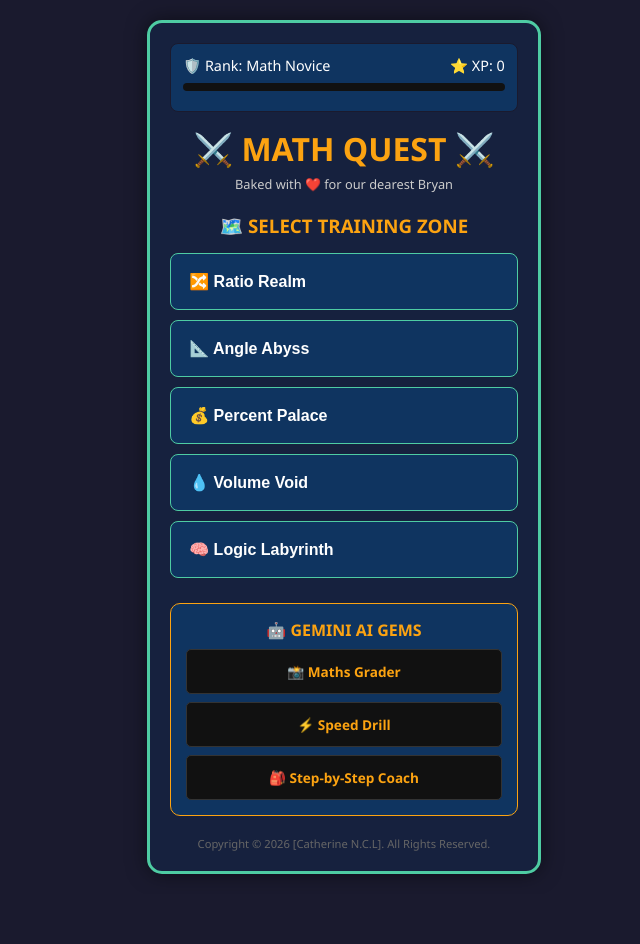
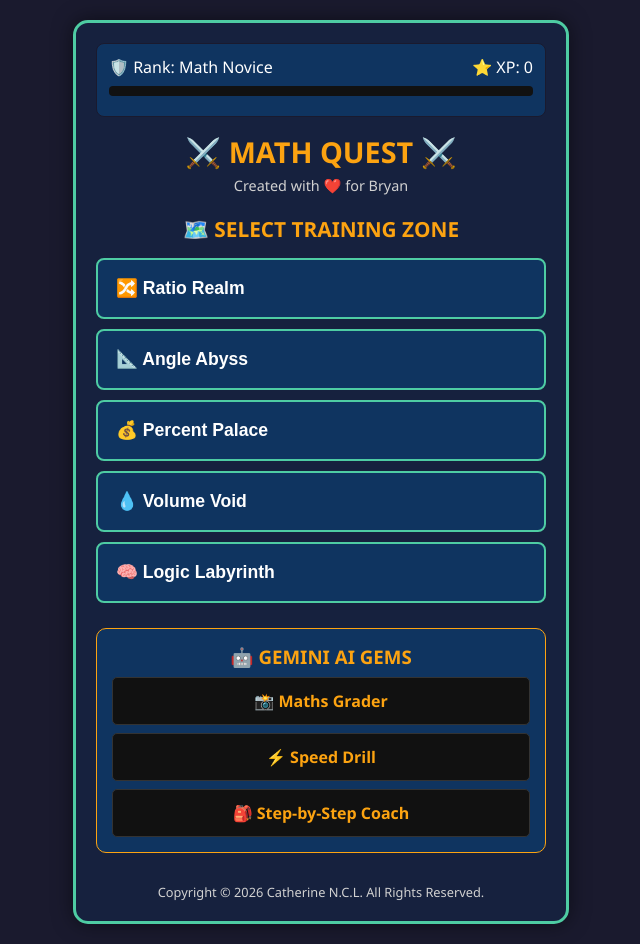
Before and after one commit to catherine-2026/MathQuestBryan, a plain HTML site: page index.html in a window 1280 px wide. Shown: the whole page, without its empty margins (319-959 px from the left). Before the commit the page ends 894 px from the top, so only its background shows below. Drawn offline with Linux system fonts and the light colour scheme.

Commit message:
Update index.html

```diff
--- a/index.html
+++ b/index.html
@@ -3,45 +3,80 @@
 <head>
     <meta charset="UTF-8">
     <meta name="viewport" content="width=device-width, initial-scale=1.0">
-
     <meta name="description" content="Maths Quest: An interactive adventure for Bryan to master ratios, geometry, and logic.">
-
     <title>Maths Quest App</title>
 
     <link rel="manifest" href="manifest.json">
+    <meta name="theme-color" content="#1a1a2e">
+
     <script>
       if ('serviceWorker' in navigator) {
-        navigator.serviceWorker.register('sw.js');
+        window.addEventListener('load', () => {
+          navigator.serviceWorker.register('sw.js');
+        });
       }
     </script>
-</head>
 
     <style>
-      :root { --bg: #1a1a2e; --panel: #16213e; --accent: #4ecca3; --danger: #e94560; --gold: #fca311; }
-      body { background: var(--bg); color: white; font-family: 'Segoe UI', sans-serif; display: flex; justify-content: center; padding: 20px; margin: 0; }
-      #app { width: 100%; max-width: 450px; background: var(--panel); border: 3px solid var(--accent); border-radius: 15px; padding: 20px; box-shadow: 0 0 20px rgba(0,0,0,0.5); }
+      :root {
+        --bg: #1a1a2e;
+        --panel: #16213e;
+        --accent: #4ecca3; /* High contrast green */
+        --danger: #ff5e78; /* Brighter for better contrast */
+        --gold: #fca311;
+        --text-main: #ffffff;
+        --text-dim: #d1d1d1; /* Lightened for accessibility */
+      }
+
+      body {
+        background: var(--bg);
+        color: var(--text-main);
+        font-family: 'Segoe UI', system-ui, sans-serif;
+        display: flex;
+        justify-content: center;
+        padding: 20px;
+        margin: 0;
+      }
+
+      #app {
+        width: 100%;
+        max-width: 450px;
+        background: var(--panel);
+        border: 3px solid var(--accent);
+        border-radius: 15px;
+        padding: 20px;
+        box-shadow: 0 0 20px rgba(0,0,0,0.5);
+      }
+
       .status-bar { background: #0f3460; padding: 12px; border-radius: 8px; margin-bottom: 15px; border: 1px solid #1a1a2e; }
-      .xp-bar-container { height: 8px; background: #111; border-radius: 4px; margin: 8px 0; overflow: hidden; }
+      .xp-bar-container { height: 100%; width: 100%; background: #111; border-radius: 4px; margin: 8px 0; overflow: hidden; height: 10px; }
       #xp-fill { height: 100%; width: 0%; background: var(--accent); transition: 0.4s; }
+
       .map-grid { display: grid; gap: 10px; margin-top: 15px; }
-      .quest-btn { background: #0f3460; border: 1px solid var(--accent); color: white; padding: 18px; border-radius: 8px; cursor: pointer; text-align: left; font-weight: bold; font-size: 1rem; }
+      .quest-btn { background: #0f3460; border: 2px solid var(--accent); color: white; padding: 18px; border-radius: 8px; cursor: pointer; text-align: left; font-weight: bold; font-size: 1.1rem; }
       .quest-btn:hover { background: var(--accent); color: #111; }
-      .scroll-section { background: #eee; color: #333; padding: 12px; border-radius: 5px; margin: 15px 0; border-left: 8px solid var(--gold); line-height: 1.4; }
+
+      .scroll-section { background: #ffffff; color: #1a1a2e; padding: 15px; border-radius: 5px; margin: 15px 0; border-left: 8px solid var(--gold); line-height: 1.5; }
       .boss-area { border: 2px dashed var(--danger); padding: 15px; text-align: center; border-radius: 10px; }
-      input { padding: 12px; width: 80%; border-radius: 5px; border: none; font-size: 1rem; margin-bottom: 10px; text-align: center; }
-      .attack-btn { background: var(--danger); color: white; padding: 12px 20px; border: none; border-radius: 5px; cursor: pointer; font-weight: bold; width: 100%; font-size: 1.1rem; }
-      .back-btn { background: transparent; border: 1px solid #777; color: #ccc; cursor: pointer; margin-bottom: 15px; padding: 8px 12px; border-radius: 4px; }
+
+      input { padding: 12px; width: 80%; border-radius: 5px; border: 2px solid #ccc; font-size: 1.2rem; margin-bottom: 10px; text-align: center; color: #000; }
+
+      .attack-btn { background: var(--danger); color: white; padding: 15px; border: none; border-radius: 8px; cursor: pointer; font-weight: bold; width: 100%; font-size: 1.2rem; }
+      .back-btn { background: transparent; border: 1px solid var(--text-dim); color: var(--text-dim); cursor: pointer; margin-bottom: 15px; padding: 8px 12px; border-radius: 4px; }
+
       .hidden { display: none !important; }
+
       .gem-box { margin-top: 25px; background: #0f3460; padding: 15px; border-radius: 10px; border: 1px solid var(--gold); text-align: center; }
-      .gem-link { display: block; background: #111; color: var(--gold); padding: 12px; margin-top: 8px; border-radius: 5px; text-decoration: none; font-size: 0.85rem; border: 1px solid #333; font-weight: bold; }
-      .footer { margin-top: 20px; text-align: center; font-size: 0.7rem; color: #666; }
+      .gem-link { display: block; background: #111; color: var(--gold); padding: 12px; margin-top: 8px; border-radius: 5px; text-decoration: none; font-size: 1rem; border: 1px solid #333; font-weight: bold; }
+
+      /* Accessibility Fix: Footer color brightened */
+      .footer { margin-top: 30px; text-align: center; font-size: 0.8rem; color: var(--text-dim); }
     </style>
 </head>
 <body>
-<main> <div id="app">
 
-  <div class="status-bar">
-    <div style="display:flex; justify-content:space-between; font-size: 0.9rem;">
+<main id="app"> <div class="status-bar">
+    <div style="display:flex; justify-content:space-between; font-size: 1rem;">
       <span>🛡️ Rank: <span id="rank-name">Math Novice</span></span>
       <span>⭐ XP: <span id="xp-count">0</span></span>
     </div>
@@ -49,13 +84,12 @@
   </div>
 
   <header style="text-align:center">
-    <h1 style="margin: 0; color: var(--gold);">⚔️ MATH QUEST ⚔️</h1>
-    <p style="font-size:0.8rem; color:#ccc; margin: 5px 0 20px 0;">Baked with ❤️ for our dearest Bryan</p>
+    <h1 style="margin: 0; color: var(--gold); font-size: 1.8rem;">⚔️ MATH QUEST ⚔️</h1>
+    <p style="font-size:0.9rem; color:var(--text-dim); margin: 5px 0 20px 0;">Created with ❤️ for Bryan</p>
   </header>
 
   <div id="map-view">
-    <h3 style="color: var(--gold); text-align:center; margin: 0;">🗺️ SELECT TRAINING ZONE</h3>
-    <div class="map-grid">
+    <h2 style="color: var(--gold); text-align:center; margin: 0; font-size: 1.3rem;">🗺️ SELECT TRAINING ZONE</h2> <div class="map-grid">
       <button class="quest-btn" onclick="startTraining('ratios')">🔀 Ratio Realm</button>
       <button class="quest-btn" onclick="startTraining('geometry')">📐 Angle Abyss</button>
       <button class="quest-btn" onclick="startTraining('percentage')">💰 Percent Palace</button>
@@ -69,28 +103,27 @@
     <h2 id="q-title" style="color: var(--accent); margin: 0;"></h2>
     <div class="scroll-section">
       <p id="q-strategy" style="font-weight: bold; margin: 0;"></p>
-      <p id="q-tip" style="font-size: 0.85rem; margin: 8px 0 0 0; color: #555;"></p>
+      <p id="q-tip" style="font-size: 1rem; margin: 8px 0 0 0; color: #333;"></p>
     </div>
     <div class="boss-area">
-      <div class="boss-icon">👾 Boss</div>
-      <p id="q-text" style="font-size: 1.1rem; margin-bottom: 15px;"></p>
-      <input type="number" id="user-input" placeholder="Enter number...">
+      <div class="boss-icon" style="font-size: 2rem; margin-bottom: 10px;">👾</div>
+      <p id="q-text" style="font-size: 1.2rem; margin-bottom: 15px; font-weight: 600;"></p>
+      <input type="number" id="user-input" placeholder="Enter number..." aria-label="Your Answer">
       <button class="attack-btn" onclick="doAttack()">ATTACK! ⚔️</button>
-      <p id="q-feedback" style="margin-top: 15px; font-weight: bold;"></p>
+      <p id="q-feedback" style="margin-top: 15px; font-weight: bold; font-size: 1.1rem;"></p>
     </div>
   </div>
 
-  <div class="gem-box">
-    <h4 style="margin:0; color:var(--gold)">🤖 GEMINI AI GEMS</h4>
+  <section class="gem-box"> <h3 style="margin:0; color:var(--gold)">🤖 GEMINI AI GEMS</h3>
     <a class="gem-link" href="https://gemini.google.com/gem/14PMn2hzOV7c6aFUwviTmGkAlypz757uG" target="_blank">📸 Maths Grader</a>
     <a class="gem-link" href="https://gemini.google.com/gem/1kl4CP0hBA3ANwk2TPv0IFouJRUH9sC-m" target="_blank">⚡ Speed Drill</a>
     <a class="gem-link" href="https://gemini.google.com/gem/1NtyzKWt_6ETZJyhw41vUDD_X5X-P0jDJ" target="_blank">🎒 Step-by-Step Coach</a>
-  </div>
+  </section>
 
-  <div class="footer">
-    Copyright © 2026 [Catherine N.C.L]. All Rights Reserved.
-  </div>
-</div>
+  <footer class="footer">
+    Copyright © 2026 Catherine N.C.L. All Rights Reserved.
+  </footer>
+</main>
 
 <script>
   const data = {
@@ -114,6 +147,8 @@
     document.getElementById('q-text').innerText = currentTopic.q;
     document.getElementById('q-feedback').innerText = "";
     document.getElementById('user-input').value = "";
+
+    setTimeout(() => { document.getElementById('user-input').focus(); }, 100);
   }
 
   function goHome() {
@@ -132,10 +167,9 @@
       if (xp >= 60) document.getElementById('rank-name').innerText = "Math Warrior ⚔️";
       setTimeout(goHome, 1200);
     } else {
-      fb.innerHTML = "❌ DEFLECTED! Try again."; fb.style.color = "#e94560";
+      fb.innerHTML = "❌ DEFLECTED! Try again."; fb.style.color = "#ff5e78";
     }
   }
 </script>
-    </div>
-  </main> </body>
+</body>
 </html>
```
